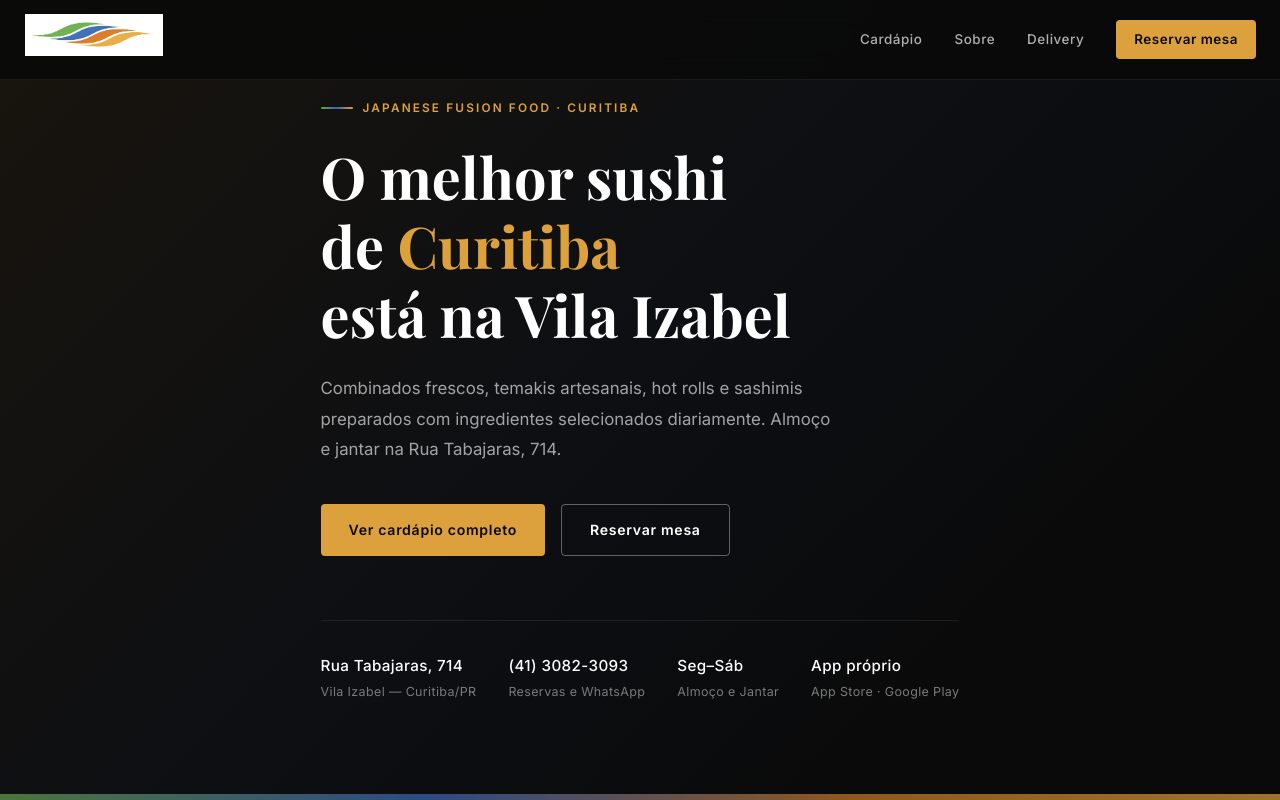
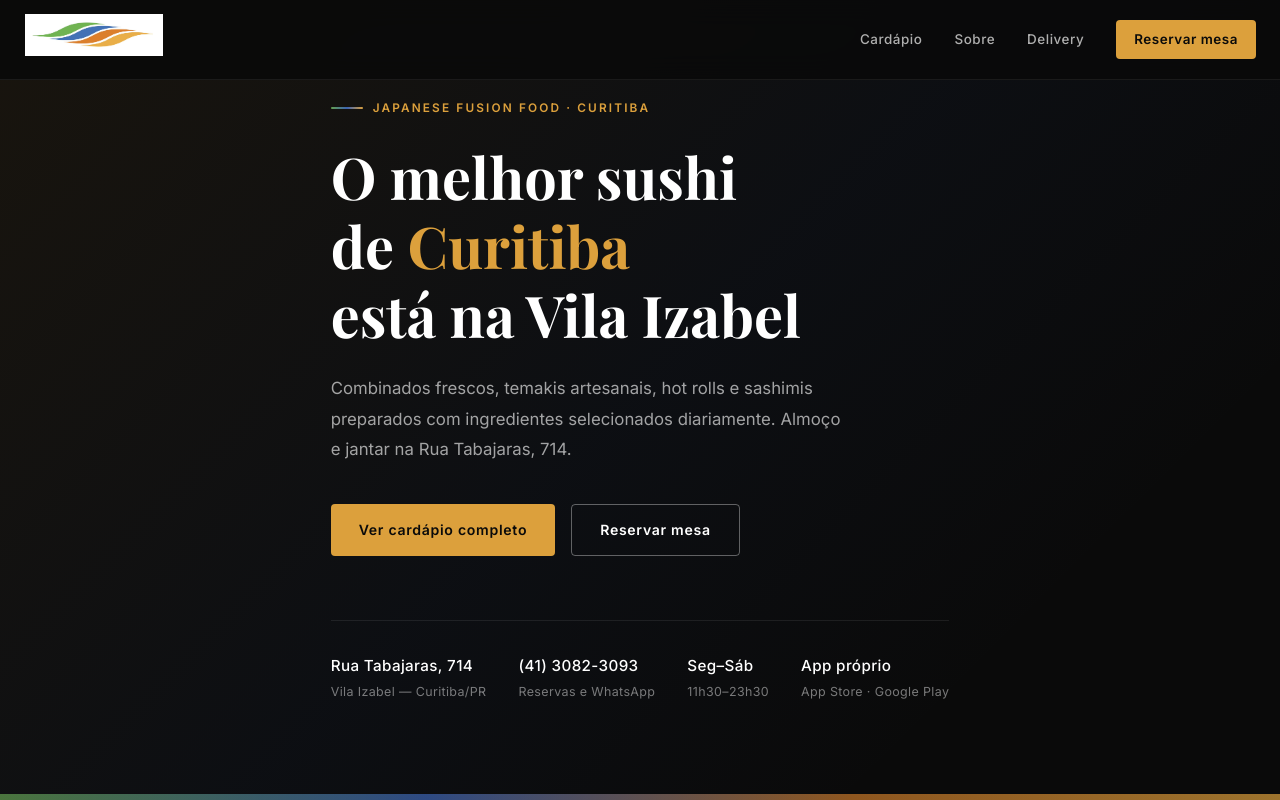
Before and after one commit to imaginumsushi/imaginum-sushi, a Next.js app: page / in a window 1280 px wide. Shown: the top 800 px of the page. Built offline with nearby package versions, Linux system fonts and the light colour scheme.

Commit message:
Update: horários seg-sab 11h30-23h30, dom fechado

```diff
--- a/app/page.tsx
+++ b/app/page.tsx
@@ -38,7 +38,7 @@ export default function Home() {
             <div className="hero-bar">
               <div className="hero-bar-item"><strong>Rua Tabajaras, 714</strong>Vila Izabel — Curitiba/PR</div>
               <div className="hero-bar-item"><strong>(41) 3082-3093</strong>Reservas e WhatsApp</div>
-              <div className="hero-bar-item"><strong>Seg–Sáb</strong>Almoço e Jantar</div>
+              <div className="hero-bar-item"><strong>Seg–Sáb</strong>11h30–23h30</div>
               <div className="hero-bar-item"><strong>App próprio</strong>App Store · Google Play</div>
             </div>
           </div>
@@ -135,7 +135,7 @@ export default function Home() {
                 </div>
                 <div className="local-row">
                   <div className="local-icon blue">🕐</div>
-                  <div><h3 className="blue">Horários</h3><p><strong>Almoço:</strong> Seg–Sex 11h30–14h30 · Sáb e feriados 11h30–15h<br/><strong>Jantar:</strong> Seg–Sáb 18h–23h30</p></div>
+                  <div><h3 className="blue">Horários</h3><p>Seg–Sáb: 11h30–23h30<br/>Domingo: Fechado</p></div>
                 </div>
                 <div className="local-row">
                   <div className="local-icon green">📞</div>
```
